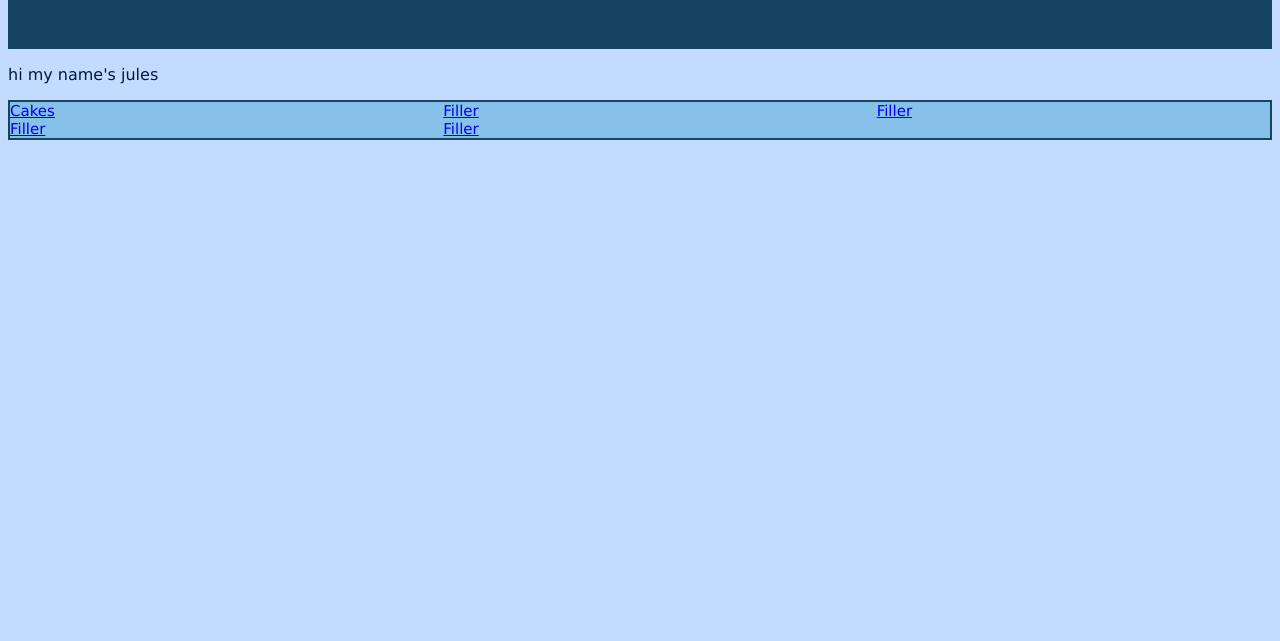
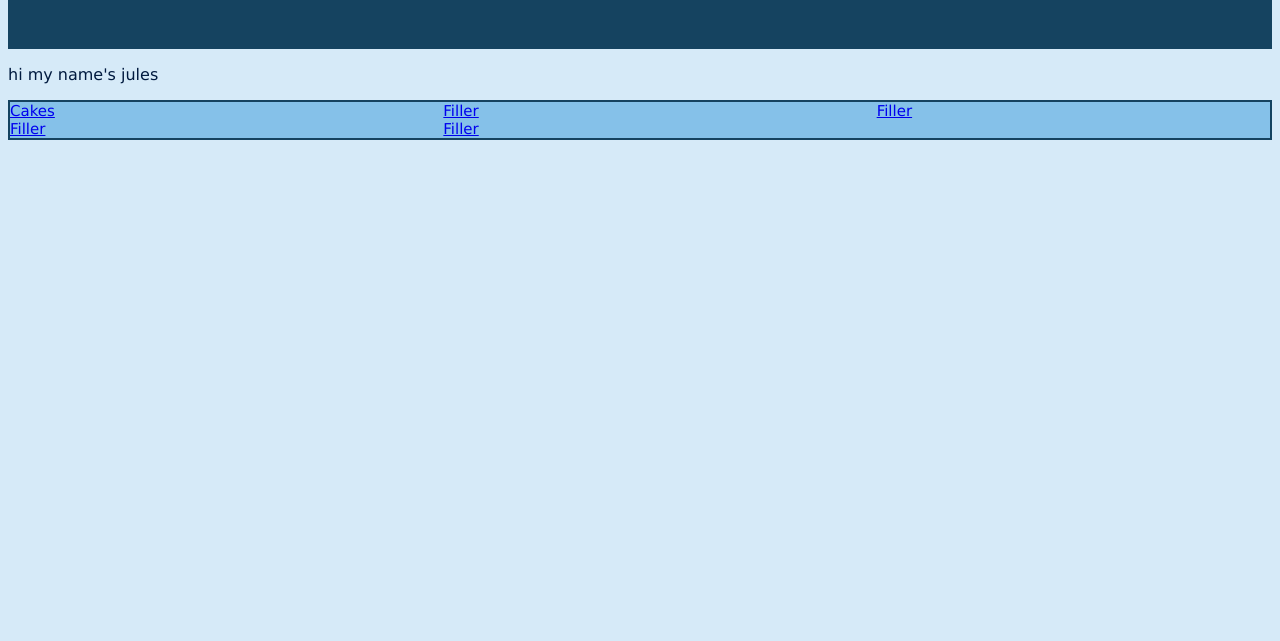
Before and after one commit to williamsauvageau/newhacks2021, a plain HTML site: page templates/index.html in a window 1280 px wide. Shown: the part 159-800 px from the top of the page. Drawn offline with Linux system fonts and the light colour scheme.

Commit message:
Update style.css

```diff
--- a/static/style.css
+++ b/static/style.css
@@ -1,5 +1,7 @@
 body {
-    background: #C2DBFF;
+    background: #D6EAF8;
+    background-repeat: no-repeat;
+    background size: 10px 10px;
     color: #001A3F;
     font-family: "Verdana"
 }
```
